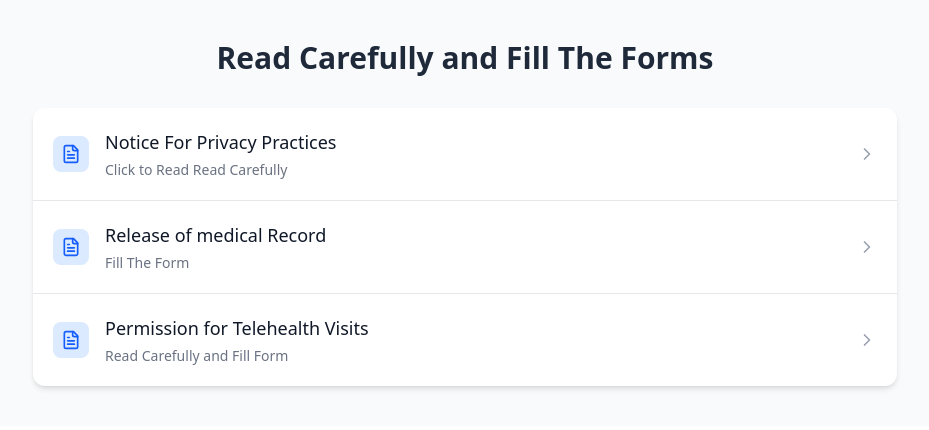
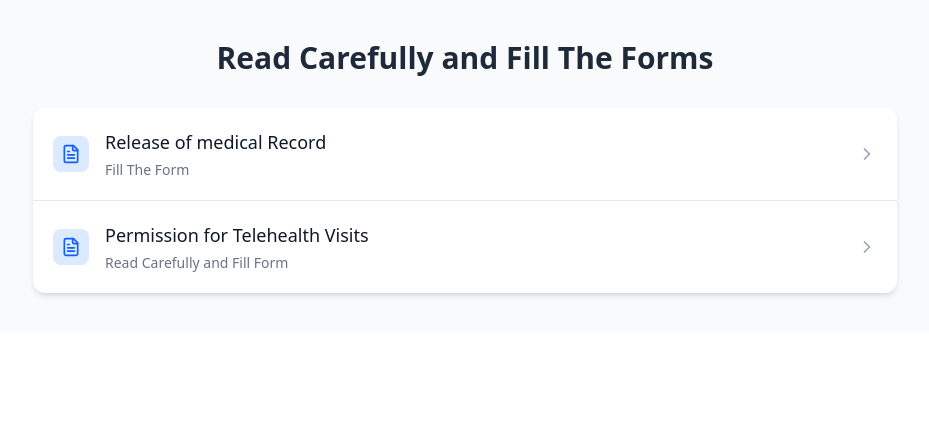
Before and after one commit to AbuBakarSheraz/cary_physicians, a React (Vite) app: page /New-Patient-Packet in a window 1280 px wide. Shown: the top 430 px of the page, without its empty margins (175-1104 px from the left). Built offline with nearby package versions, Linux system fonts and the light colour scheme.

Commit message:
Telehealth Form Added

```diff
--- a/src/pages/Packet/Options.jsx
+++ b/src/pages/Packet/Options.jsx
@@ -4,11 +4,11 @@ import { FileText, ChevronRight } from 'lucide-react';
 
 function Options() {
   const formOptions = [
-    {
-      title: "Notice For Privacy Practices",
-      instruction: "Click to Read Read Carefully",
-      path: "/privacy_policy"
-    },
+    // {
+    //   title: "Notice For Privacy Practices",
+    //   instruction: "Click to Read Read Carefully",
+    //   path: "/privacy_policy"
+    // },
     // {
     //   title: "Basic Information",
     //   instruction: "Fill The Form",
```
